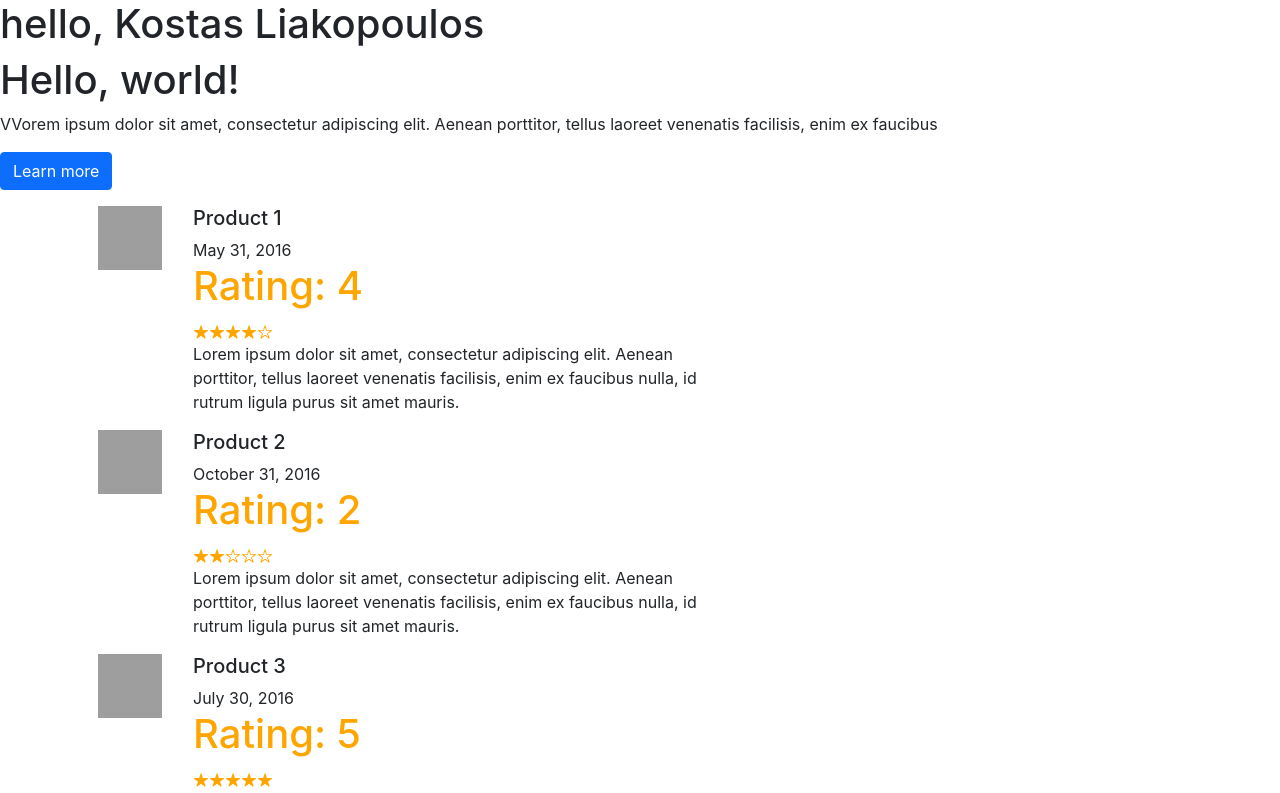
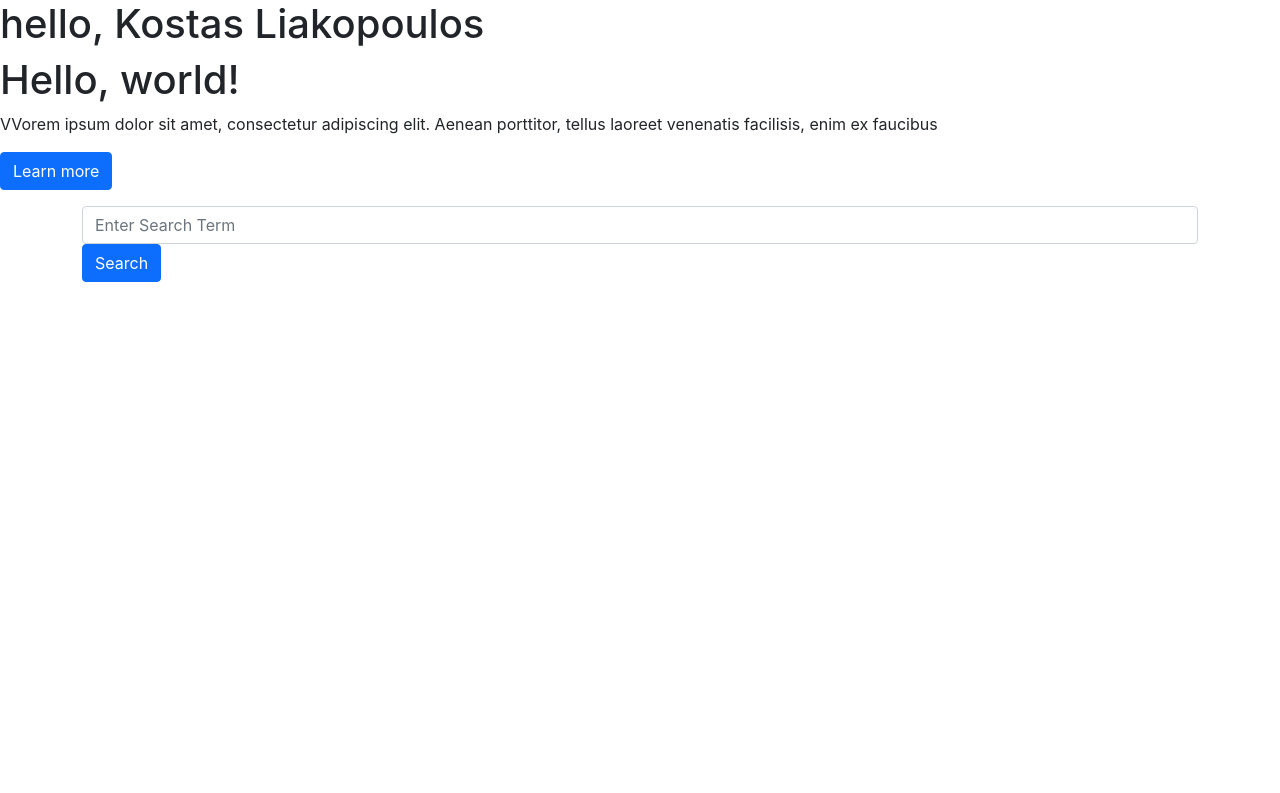
Before and after one commit to caramongr/git-search, a React (Create React App) app: page / in a window 1280 px wide. Shown: the top 793 px of the page. Built offline with nearby package versions, Linux system fonts and the light colour scheme; grey boxes are pictures that could not be loaded.

Commit message:
git users

```diff
--- a/package.json
+++ b/package.json
@@ -6,11 +6,14 @@
     "@testing-library/jest-dom": "^5.11.4",
     "@testing-library/react": "^11.1.0",
     "@testing-library/user-event": "^12.1.10",
+    "axios": "^0.24.0",
     "bootstrap": "^5.1.3",
+    "formik": "^2.2.9",
     "react": "^17.0.2",
     "react-bootstrap": "^2.0.3",
     "react-dom": "^17.0.2",
     "react-icons": "^4.3.1",
+    "react-loading": "^2.0.3",
     "react-scripts": "4.0.3",
     "reactstrap": "^9.0.1",
     "web-vitals": "^1.0.1"
--- a/src/App.js
+++ b/src/App.js
@@ -6,6 +6,7 @@ import {Button} from 'react-bootstrap';
 import Rating from './Rating';
 import JumboTronComponent from './JumboTronComponent';
 import UserForm from './UserForm';
+import GitHub from './GitHub';
 
 class App extends Component{
 
@@ -29,8 +30,9 @@ const user = {
   <JumboTronComponent>
   VVorem ipsum dolor sit amet, consectetur adipiscing elit. Aenean porttitor, tellus laoreet venenatis facilisis, enim ex faucibus
     </JumboTronComponent>
-  <Products />
-  <UserForm />
+  {/* <Products /> */}
+  <GitHub />
+  {/* <UserForm /> */}
 {/* <Rating rating="1" />
 <Rating rating="2" />
 <Rating rating="3" /> */}
--- /dev/null
+++ b/src/GitHub.js
@@ -0,0 +1,114 @@
+import React, { Component } from 'react';
+import axios from 'axios';
+import ReactLoading from 'react-loading';
+import {Container,Row, Col, Form, FormGroup, FormControl, Button} from 'react-bootstrap';
+
+class GitHub extends Component {
+
+constructor(props) {
+    super(props);
+    this.state={
+        isLoading: false,
+        data:[],
+        searchTerm:''
+    }
+
+    this.handleChange = this.handleChange.bind(this);
+    this.handleSubmit = this.handleSubmit.bind(this);
+}
+
+componentDidMount(){
+    // this.getGitHubData('Greg');
+
+}
+
+getGitHubData(searchTerm) {
+axios.get("https://api.github.com/search/users?q="+searchTerm)
+.then(res=>{
+    this.setState({
+        isLoading: false,
+        data: res.data.items
+    })
+console.log(res.data.items);
+});
+}
+
+render(){
+
+const listUsers = this.state.data.map((user) =>
+
+<div>
+<Container>
+
+<Row >
+<Col xs={3}  lg={1}>
+    <a href={user.html_url}>
+              <img
+                  width={64}
+                  height={64}
+                  className="mr-3"
+                  src={user.avatar_url}
+                  alt="Image"
+              />
+              </a>
+       </Col>
+       <Col xs={9} lg={6}>
+                  <h5>Login: {user.login}</h5>
+                  <p>{user.id}</p>
+                  </Col>
+
+                  </Row>
+                </Container>
+
+        </div>
+
+)
+
+
+    return(
+        <div>
+
+            <Container>
+            <Row >
+
+<Form inline onSubmit={this.handleSubmit}>
+                <Form.Group controlId="formInlineName">
+                    <Form.Control
+                        type="text"
+                        value={this.state.searchTerm}
+                        placeholder="Enter Search Term"
+                        onChange={this.handleChange}
+                    />
+                </Form.Group>
+                {' '}
+                <Button type="submit">
+                    Search
+                </Button>
+            </Form>
+            </Row>
+            </Container>
+            {
+            this.state.isLoading &&
+            <ReactLoading type="spinningBubbles" color="#444" />
+            }
+                            {listUsers}
+            </div>
+    )
+}
+
+
+handleSubmit(e) {
+    e.preventDefault();
+    this.setState({
+        isLoading : true
+    })
+    this.getGitHubData(this.state.searchTerm);
+}
+
+handleChange(e) {
+    this.setState({ searchTerm: e.target.value });
+}
+
+}
+
+export default GitHub
```
Also changed, not shown: 1 other file (tests, documents, lock files or other folders).
